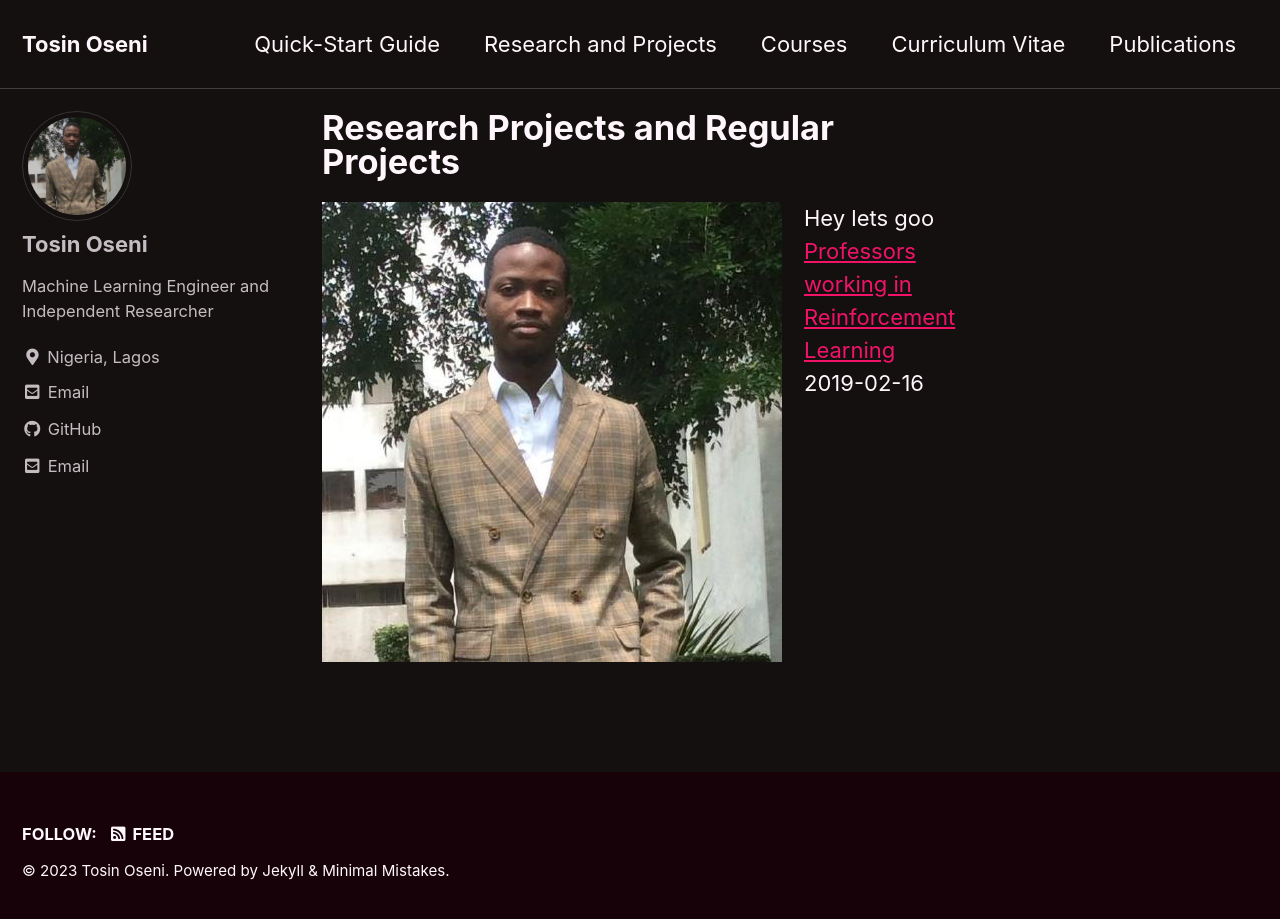
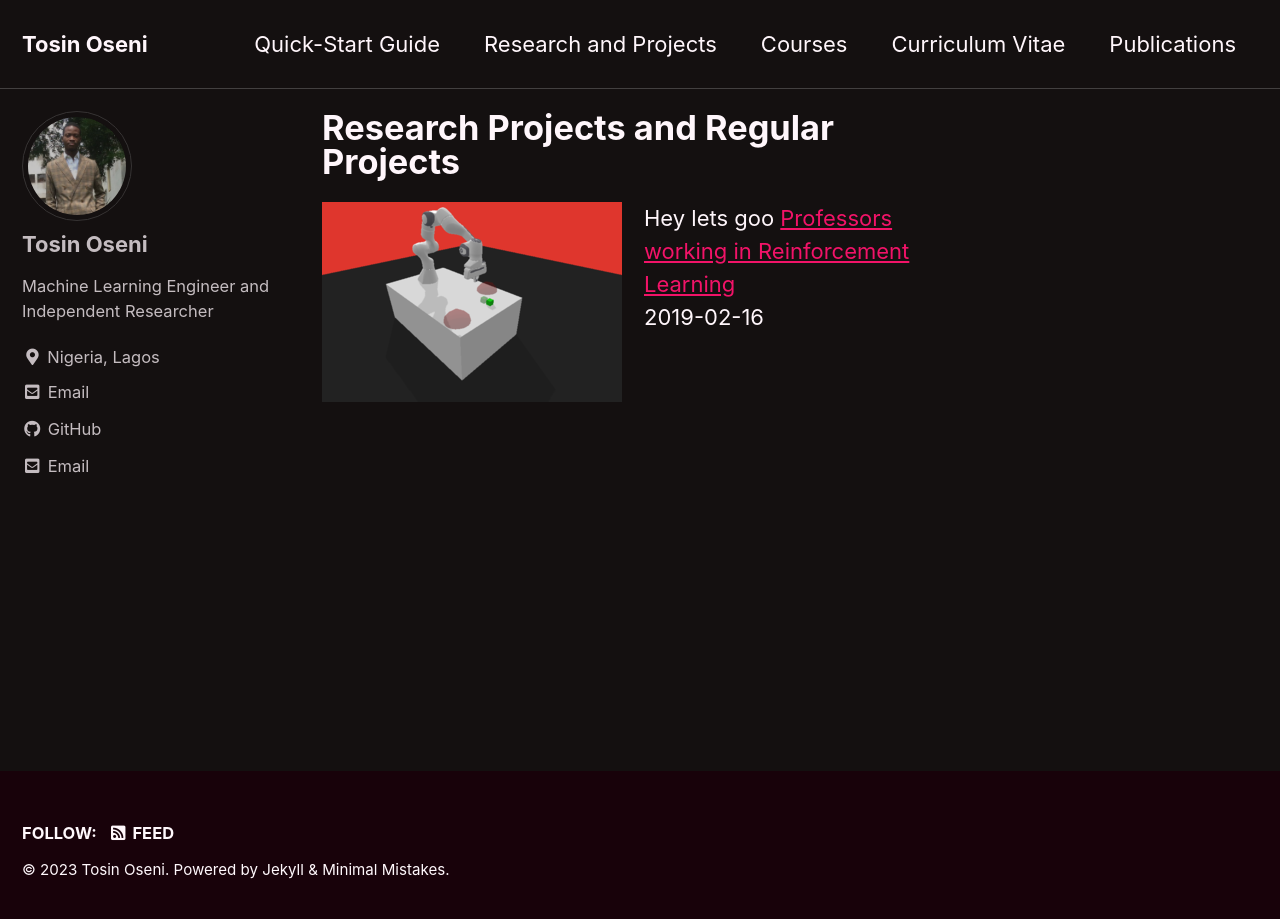
Before and after one commit to tohsin/tohsin.github.io, a Jekyll site: the page built from _pages/research.md, in a window 1280 px wide and 926 px high. Shown: the top 919 px of the window. Built offline with Jekyll 4.4.1, drawn with Linux system fonts in a browser that asks for light colours; cached includes are drawn as plain includes.

Commit message:
push_safe

```diff
--- a/_pages/research.md
+++ b/_pages/research.md
@@ -5,7 +5,7 @@ title: "Research Projects and Regular Projects"
 author_profile: true
 
 ---
-![image-left](/assets/images/tosin.jpeg){: .align-left}
+![image-left](/assets/images/push_save_300_200.png){: .align-left}
 Hey lets goo
 [Professors working in Reinforcement Learning](https://rupalibhati.github.io/RL-profs/)
 2019-02-16
```
Also changed, not shown: assets/images/Lyapunov_300_150.jpg (added), assets/images/Lyapunov_300_150.png (added), assets/images/push_save_300_200.png (added), imgs/push_safe.png (renamed from imgs/push-safe.png).
